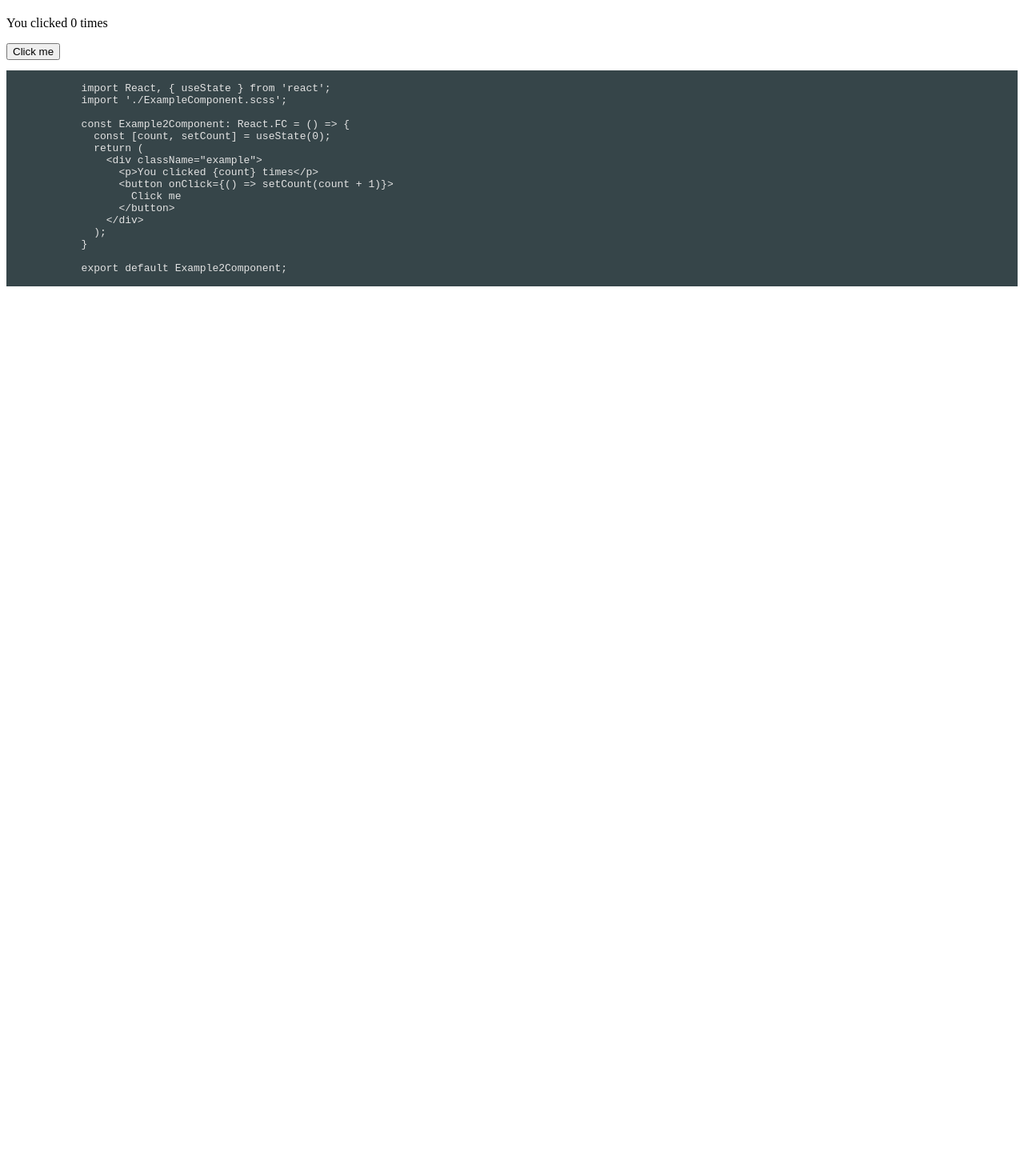
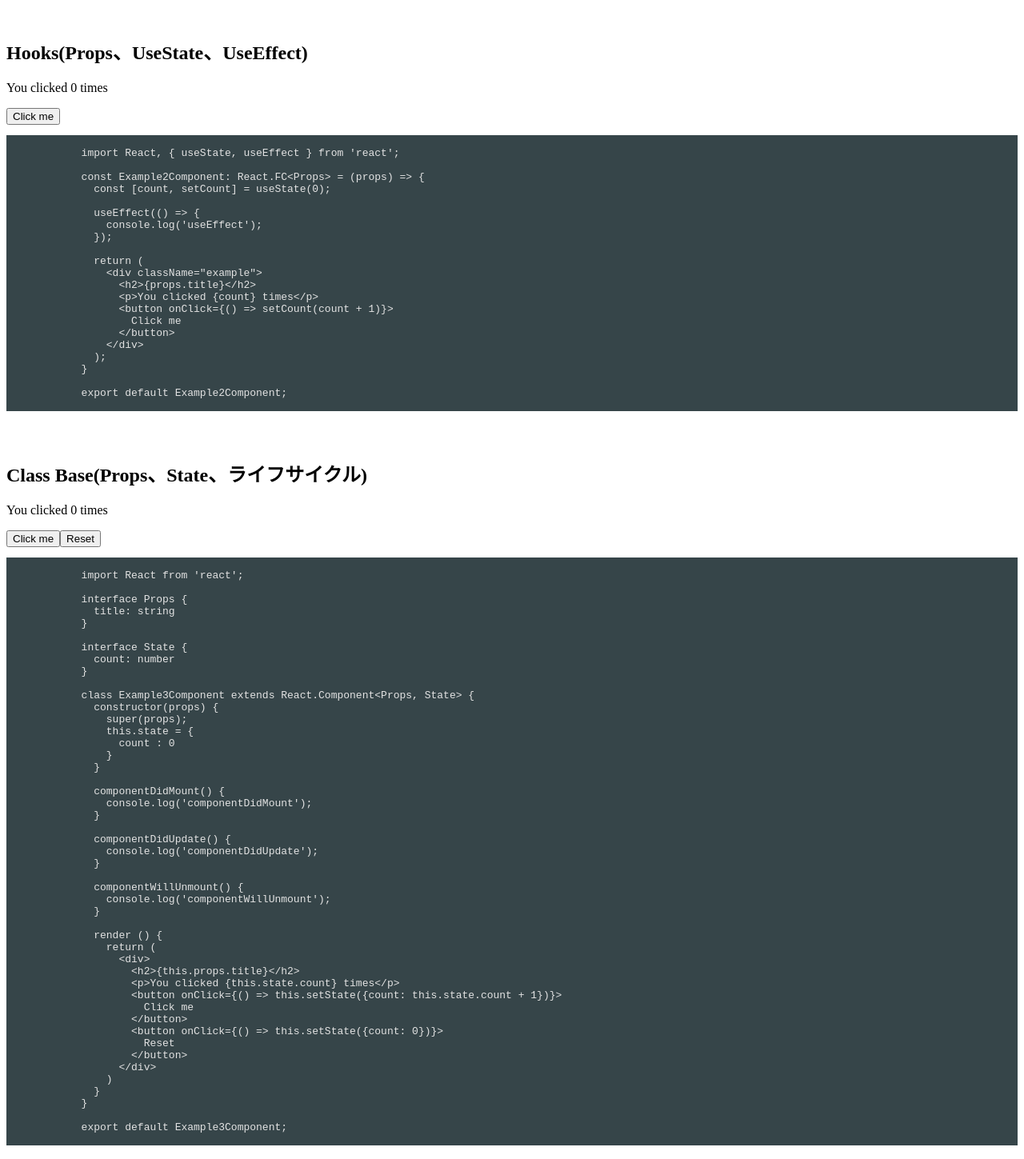
Before and after one commit to jochouen/react-typescript, a React app: page / in a window 1280 px wide. Shown: the part 321-1770 px from the top of the page at 80% size. Before the commit the page ends 800 px from the top, so only its background shows below. Built offline with nearby package versions, Linux system fonts and the light colour scheme.

Commit message:
react typescript test

```diff
--- a/src/app/app.tsx
+++ b/src/app/app.tsx
@@ -1,13 +1,17 @@
 import React from 'react';
 import ReactDOM from 'react-dom';
+import './components/ExampleComponent.scss';
 import Example1Component from './components/Example1Component';
 import Example2Component from './components/Example2Component';
+import Example3Component from './components/Example3Component';
 
 const App = () => {
   return (
     <div>
+      <h1>Examples</h1>
       <Example1Component />
-      <Example2Component />
+      <Example2Component title="Hooks(Props、UseState、UseEffect)" />
+      <Example3Component title="Class Base(Props、State、ライフサイクル)" />
     </div>
   );
 }
--- a/src/app/components/Example1Component.tsx
+++ b/src/app/components/Example1Component.tsx
@@ -1,15 +1,13 @@
 import React from 'react';
-import './ExampleComponent.scss';
 
 const Example1Component: React.FC = () => {
   return (
     <div className="example">
-      <h1>FC example</h1>
+      <h2>FC</h2>
         <pre>
           <code>
             {`
             import React from 'react';
-            import './ExampleComponent.scss';
 
             const Example1Component: React.FC = () => {
               return (
--- a/src/app/components/Example2Component.tsx
+++ b/src/app/components/Example2Component.tsx
@@ -1,11 +1,19 @@
-import React, { useState } from 'react';
-import './ExampleComponent.scss';
+import React, { useState, useEffect } from 'react';
 
-const Example2Component: React.FC = () => {
+interface Props {
+  title: string
+}
+
+const Example2Component: React.FC<Props> = (props) => {
   const [count, setCount] = useState(0);
+
+  useEffect(() => {
+    console.log('useEffect');
+  });
+
   return (
     <div className="example">
-      <h1>Hooks useState example</h1>
+      <h2>{props.title}</h2>
       <p>You clicked {count} times</p>
       <button onClick={() => setCount(count + 1)}>
         Click me
@@ -13,13 +21,18 @@ const Example2Component: React.FC = () => {
       <pre>
         <code>
           {`
-            import React, { useState } from 'react';
-            import './ExampleComponent.scss';
+            import React, { useState, useEffect } from 'react';
 
-            const Example2Component: React.FC = () => {
+            const Example2Component: React.FC<Props> = (props) => {
               const [count, setCount] = useState(0);
+
+              useEffect(() => {
+                console.log('useEffect');
+              });
+
               return (
                 <div className="example">
+                  <h2>{props.title}</h2>
                   <p>You clicked {count} times</p>
                   <button onClick={() => setCount(count + 1)}>
                     Click me
--- /dev/null
+++ b/src/app/components/Example3Component.tsx
@@ -0,0 +1,101 @@
+import React from 'react';
+
+interface Props {
+  title: string
+}
+
+interface State {
+  count: number
+}
+
+class Example3Component extends React.Component<Props, State> {
+  constructor(props) {
+    super(props);
+    this.state = {
+      count : 0
+    }
+  }
+
+  componentDidMount() {
+    console.log('componentDidMount');
+  }
+
+  componentDidUpdate() {
+    console.log('componentDidUpdate');
+  }
+
+  componentWillUnmount() {
+    console.log('componentWillUnmount');
+  }
+
+  render () {
+    return (
+      <div className="example">
+        <h2>{this.props.title}</h2>
+        <p>You clicked {this.state.count} times</p>
+        <button onClick={() => this.setState({count: this.state.count + 1})}>
+          Click me
+        </button>
+
+        <button onClick={() => this.setState({count: 0})}>
+          Reset
+        </button>
+        <pre>
+          <code>
+            {`
+            import React from 'react';
+
+            interface Props {
+              title: string
+            }
+
+            interface State {
+              count: number
+            }
+
+            class Example3Component extends React.Component<Props, State> {
+              constructor(props) {
+                super(props);
+                this.state = {
+                  count : 0
+                }
+              }
+
+              componentDidMount() {
+                console.log('componentDidMount');
+              }
+
+              componentDidUpdate() {
+                console.log('componentDidUpdate');
+              }
+
+              componentWillUnmount() {
+                console.log('componentWillUnmount');
+              }
+
+              render () {
+                return (
+                  <div>
+                    <h2>{this.props.title}</h2>
+                    <p>You clicked {this.state.count} times</p>
+                    <button onClick={() => this.setState({count: this.state.count + 1})}>
+                      Click me
+                    </button>
+                    <button onClick={() => this.setState({count: 0})}>
+                      Reset
+                    </button>
+                  </div>
+                )
+              }
+            }
+
+            export default Example3Component;
+            `}
+          </code>
+        </pre>
+      </div>
+    )
+  }
+}
+
+export default Example3Component;
--- a/src/app/components/ExampleComponent.scss
+++ b/src/app/components/ExampleComponent.scss
@@ -1,4 +1,5 @@
 .example {
+  margin-bottom: 60px;
   pre {
     background: rgba($color: #364549, $alpha: 1);
     color: #e3e3e3;
--- a/src/templates/index.html
+++ b/src/templates/index.html
@@ -1,5 +1,12 @@
-<html>
-  <body>
-      <div id="app"></div>
-  </body>
+<!DOCTYPE html>
+<html lang="en">
+<head>
+  <meta charset="UTF-8">
+  <meta name="viewport" content="width=device-width, initial-scale=1.0">
+  <meta http-equiv="X-UA-Compatible" content="ie=edge">
+  <title>テスト</title>
+</head>
+<body>
+  <div id="app"></div>
+</body>
 </html>
```
